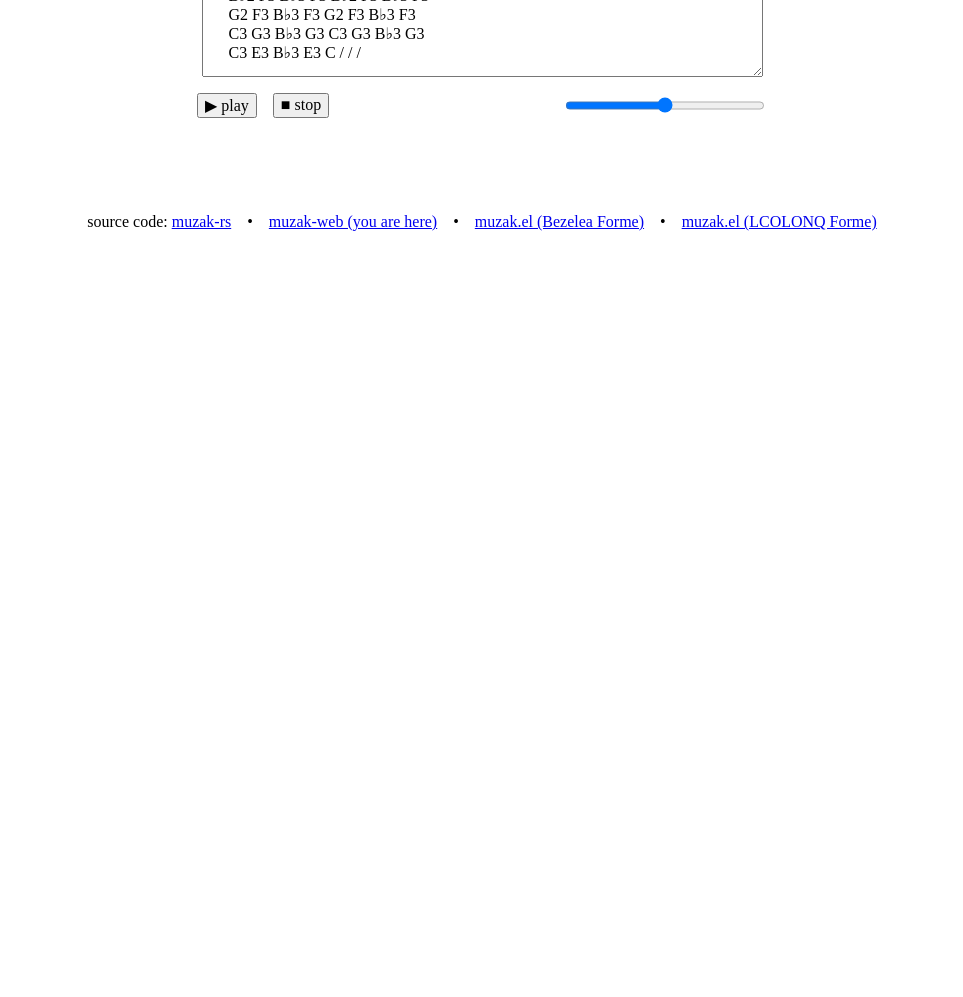
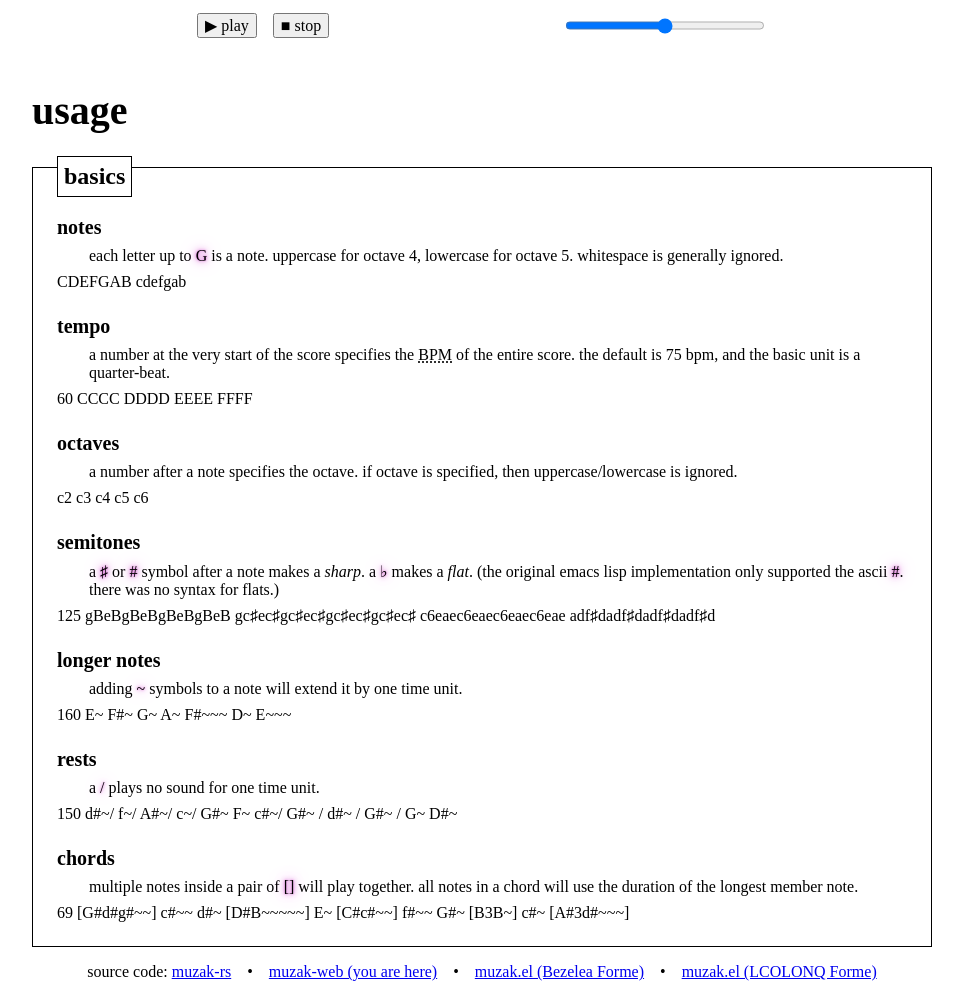
Before and after one commit to The0x539/muzak-web, a plain HTML site: page index.html in a window 1280 px wide. Shown: the part 553-1550 px from the top of the page, without its empty margins (158-1121 px from the left). Before the commit the page ends 800 px from the top, so only its background shows below. Drawn offline with Linux system fonts and the light colour scheme; a script that the page names is missing; a web font is replaced by a local one.

Commit message:
start writing documentation

```diff
--- a/index.html
+++ b/index.html
@@ -36,8 +36,7 @@
 
   <main>
     <p>
-      there will be documentation here in the future.
-      for now, you can play the bells:
+      there will be (more) documentation here in the future.
     </p>
 
     <textarea id="score" rows="21" cols="60" spellcheck="false">
@@ -67,6 +66,93 @@
       <button onclick="stop()">■ stop</button>
       <input id="volume" type="range" min="0" max="1" step="any" oninput="setVolume(this.valueAsNumber)" />
     </div>
+
+    <section>
+      <h2>Usage</h2>
+
+      <section>
+        <h3>Basics</h3>
+
+        <section>
+          <h4>Notes</h4>
+          <p>
+            Each letter up to <mark>G</mark> is a note.
+            Uppercase for octave 4, lowercase for octave 5.
+            Whitespace is generally ignored.
+          </p>
+          <code>CDEFGAB cdefgab</code>
+        </section>
+
+        <section>
+          <h4>Tempo</h4>
+          <p>
+            A number at the very start of the score specifies the <abbr title="beats per minutes">BPM</abbr> of the entire score.
+            The default is 75 BPM, and the basic unit is a quarter-beat.
+          </p>
+          <code>60 CCCC DDDD EEEE FFFF</code>
+        </section>
+
+        <section>
+          <h4>Octaves</h4>
+          <p>
+            A number after a note specifies the octave.
+            If octave is specified, then uppercase/lowercase is ignored.
+          </p>
+          <code>c2 c3 c4 c5 c6</code>
+        </section>
+
+        <section>
+          <h4>Semitones</h4>
+          <p>
+            A <mark>♯</mark> or <mark>#</mark> symbol after a note makes a <em>sharp</em>.
+            A <mark>♭</mark> makes a <em>flat</em>.
+            (The original Emacs Lisp implementation only supported the ASCII <mark>#</mark>. There was no syntax for flats.)
+          </p>
+          <code>
+            125
+            gBeBgBeBgBeBgBeB
+            gc♯ec♯gc♯ec♯gc♯ec♯gc♯ec♯
+            c6eaec6eaec6eaec6eae
+            adf♯dadf♯dadf♯dadf♯d
+          </code>
+        </section>
+
+        <section>
+          <h4>Longer Notes</h4>
+          <p>
+            Adding <mark>~</mark> symbols to a note will extend it by one time unit.
+          </p>
+          <code>160 E~ F#~ G~ A~ F#~~~ D~ E~~~</code>
+        </section>
+
+        <section>
+          <h4>Rests</h4>
+          <p>
+            A <mark>/</mark> plays no sound for one time unit.
+          </p>
+          <code>
+            150
+            d#~/ f~/ A#~/ c~/ G#~ F~
+            c#~/ G#~ / d#~ / G#~ / G~ D#~
+          </code>
+        </section>
+
+        <section>
+          <h4>chords</h4>
+          <p>
+            Multiple notes inside a pair of <mark>[]</mark> will play together.
+            All notes in a chord will use the duration of the longest member note.
+          </p>
+          <code>
+            69
+            [G#d#g#~~] c#~~ d#~
+            [D#B~~~~~] E~
+            [C#c#~~] f#~~ G#~
+            [B3B~] c#~ [A#3d#~~~]
+          </code>
+        </section>
+      </section>
+    </section>
   </main>
 
   <footer>
--- a/index.js
+++ b/index.js
@@ -25,6 +25,19 @@ function render(score, volume = 0.2) {
   } else {
     return render_score(score_text, volume);
   }
+}
+
+for (const code of [...document.getElementsByTagName('code')]) {
+  const input = document.createElement('input');
+  input.value = code.innerText;
+  code.after(input);
+  code.remove();
+
+  const button = document.createElement('button');
+  button.innerText = '▶ play';
+  input.before(button);
+
+  button.addEventListener('click', () => play(input.value));
 }
 
 const volumeControl = document.getElementById('volume');
--- a/screen.css
+++ b/screen.css
@@ -4,9 +4,14 @@
   box-sizing: border-box;
   font-size: 1em;
   font-family: inherit;
+  text-transform: lowercase;
 }
 
-html {
+input, textarea, a, code, abbr {
+  text-transform: none;
+}
+
+:root {
   font-family: "Cascadia Code";
   font-size: 16px;
   color-scheme: light dark;
@@ -27,6 +32,76 @@ main {
   gap: 1em;
   justify-content: center;
   align-items: center;
+}
+
+h2 {
+  font-size: 2.5rem;
+}
+
+mark {
+  text-transform: none;
+  background: none;
+  color: inherit;
+  --glow: orchid;
+  text-shadow:
+    0 0 2px var(--glow),
+    0 0 4px var(--glow),
+    0 0 8px var(--glow),
+    0 0 16px var(--glow);
+}
+
+section:has(> h2:first-child) {
+  max-width: 900px;
+}
+
+section:has(> h3:first-child) {
+  border: 1px solid ButtonBorder;
+  position: relative;
+  padding: 1.5em;
+
+  h3 {
+    font-size: 1.5rem;
+    position: absolute;
+    top: -0.5em;
+    margin: 0;
+    padding: 0.25em;
+    border: inherit;
+    background: Canvas;
+  }
+}
+
+section:has(> h4:first-child) {
+  margin-block-start: 1.5em;
+
+  display: flex;
+  flex-wrap: wrap;
+  align-items: middle;
+  row-gap: 0.5em;
+
+  h4 {
+    width: 100%;
+    font-size: 1.25rem;
+    margin: 0;
+  }
+
+  p {
+    margin: 0;
+    margin-inline-start: 2em;
+    width: 100%;
+  }
+
+  button {
+    height: 2em;
+    margin-inline: 2em 1em;
+    vertical-align: middle;
+  }
+
+  input {
+    height: 2em;
+    width: auto;
+    vertical-align: middle;
+    flex-grow: 1;
+  }
 }
 
 textarea {
```
